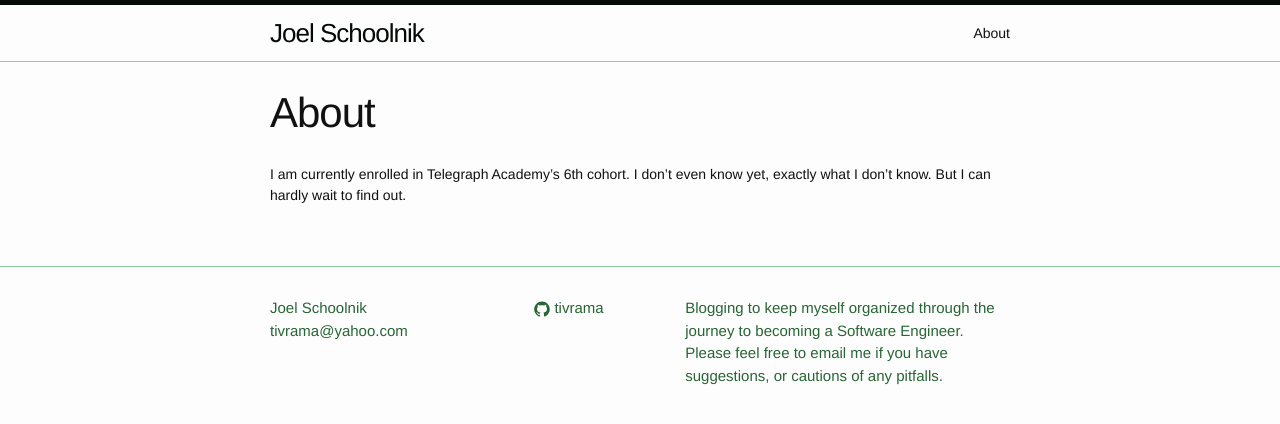
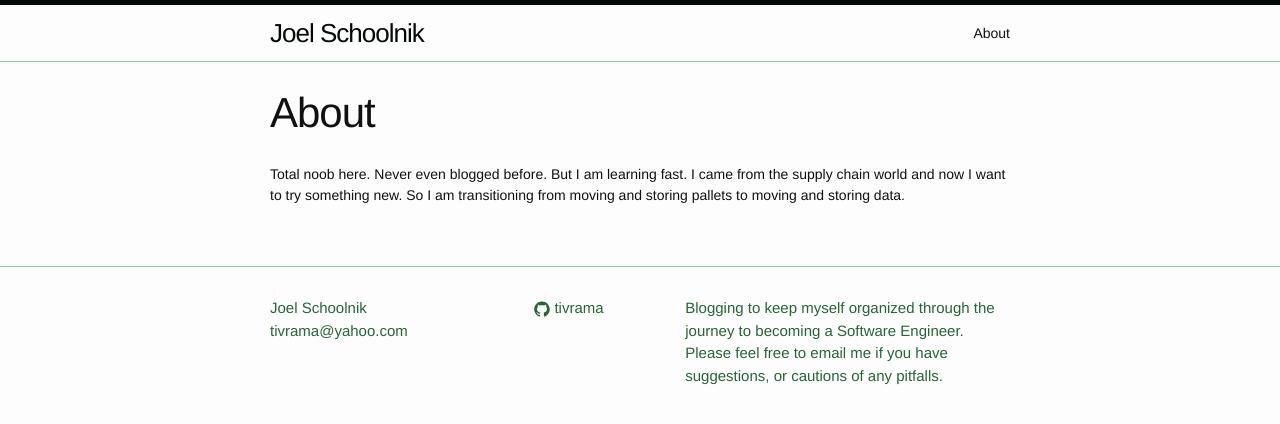
Before and after one commit to tivrama/tivrama.github.io, a Jekyll site: the page built from about.md, in a window 1280 px wide. Shown: the top 424 px of the page. Built offline with Jekyll 4.4.1, drawn with Linux system fonts in a browser that asks for light colours.

Commit message:
Updated about

```diff
--- a/about.md
+++ b/about.md
@@ -4,7 +4,7 @@ title: About
 permalink: /about/
 ---
 
-  I am currently enrolled in Telegraph Academy’s 6th cohort.  I don't even know yet, exactly what I don't know.  But I can hardly wait to find out.
+Total noob here.  Never even blogged before.  But I am learning fast.  I came from the supply chain world and now I want to try something new.  So I am transitioning from moving and storing pallets to moving and storing data.
 
 <!-- ![alt text](https://github.com/adam-p/markdown-here/raw/master/src/common/images/icon48.png "Logo Title Text 1")     EXAMPLE -->
 
```
